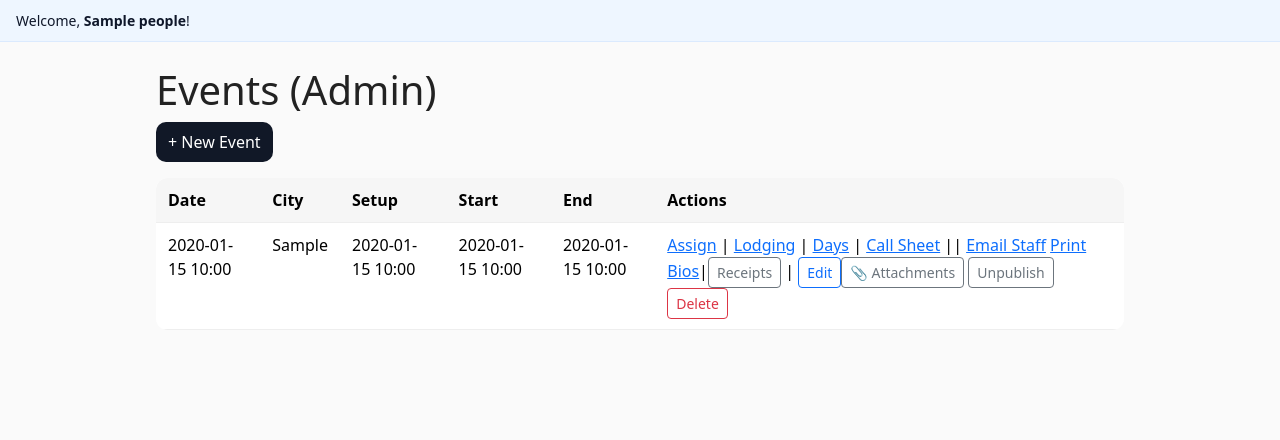
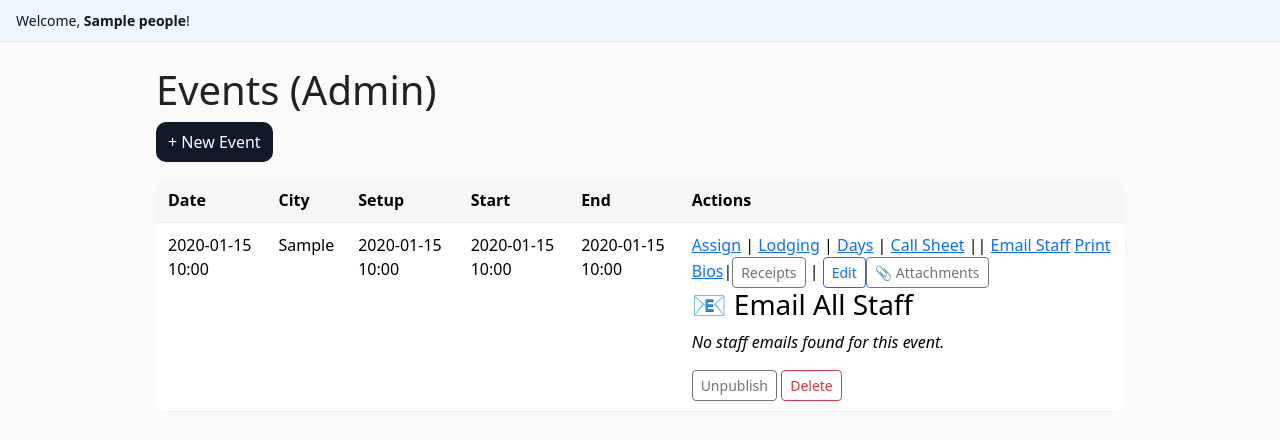
Before and after one commit to Ksmishra123/osa_staff, a Flask app: page /admin/events in a window 1280 px wide. Shown: the part 49-489 px from the top of the page. Run offline with Flask 3, Linux system fonts and the light colour scheme; a user stored in the database is signed in; tables that the repository leaves empty hold one stand-in row (values such as "Sample post"); parts of the project's set-up code (start-up, migrations or seed data) failed here and were passed over.

Commit message:
Update events.html

```diff
--- a/templates/events.html
+++ b/templates/events.html
@@ -20,6 +20,16 @@
 | <a class="btn btn-sm btn-outline-primary" href="{{ url_for('admin_edit_event', eid=e.id) }}">Edit</a><a href="{{ url_for('admin_event_attachments', eid=e.id) }}" class="btn btn-sm btn-outline-secondary">
       📎 Attachments
     </a>
+  <h3>📧 Email All Staff</h3>
+  {% if people and people|length %}
+    {% set all_emails = people | map(attribute='email') | select('string') | join(',') %}
+    <p>You can send an email using your default email client:</p>
+    <a href="mailto:?bcc={{ all_emails | urlencode }}"
+       class="btn btn-outline-primary btn-sm">Open in Email App</a>
+  {% else %}
+    <p><em>No staff emails found for this event.</em></p>
+  {% endif %}
+
 <form method="post" action="{{ url_for('admin_toggle_publish', eid=e.id) }}" style="display:inline">
   <input type="hidden" name="publish" value="{{ 0 if e.call_sheet_published else 1 }}">
   <button class="btn btn-sm {{ 'btn-outline-secondary' if e.call_sheet_published else 'btn-success' }}">
```
